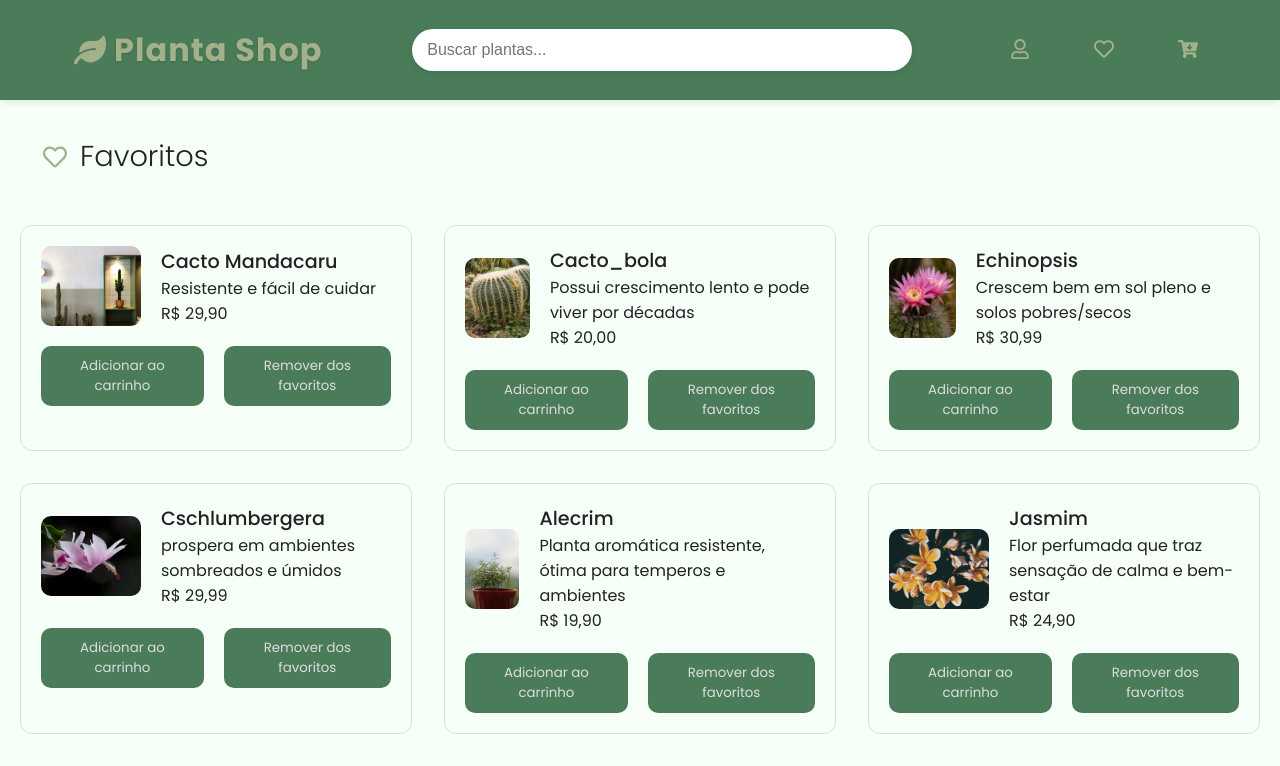
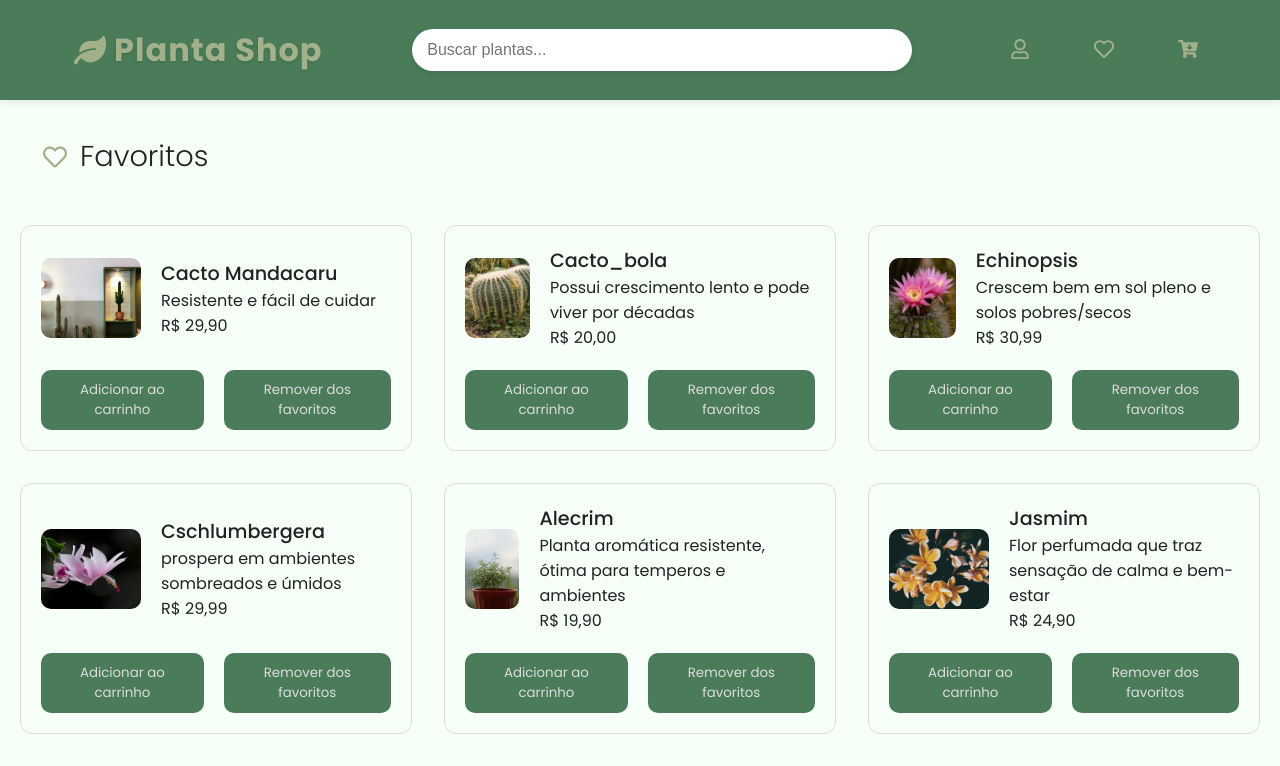
Before and after one commit to DiogoIV/My_store, a React (Vite) app: page /favoritos in a window 1280 px wide. Shown: the top 766 px of the page. Built offline with nearby package versions, Linux system fonts and the light colour scheme.

Commit message:
set
remover itens

```diff
--- a/src/pages/Favoritos/Favoritos.css
+++ b/src/pages/Favoritos/Favoritos.css
@@ -6,6 +6,7 @@
     gap: 2rem;
     padding: 20px;
     flex: 1;
+
 }
 
 /*desc-favoritos*/
@@ -42,12 +43,14 @@
     display: grid;
     grid-template-columns: repeat(auto-fit, minmax(350px, 1fr));
     gap: 2rem;
+    margin-bottom: 4rem;
 }
 
 
 .card-favoritos {
     display: flex;
     flex-direction: column;
+    justify-content: space-between;
     gap: 10px;
 
     padding: 20px;
@@ -64,7 +67,7 @@
     display: flex;
     align-items: center;
     gap: 20px;
-
+    flex: 1;
 }
 
 .primary-favoritos img {
@@ -84,8 +87,9 @@
 
 .secudary-favoritos {
     display: flex;
-
+    justify-content: center;
     gap: 20px;
+    flex: 0 1 40px;
 
 }
 
@@ -99,4 +103,5 @@
     color: #ddd;
     border-radius: 10px;
     border: none;
+
 }
--- a/src/pages/Favoritos/Favoritos.jsx
+++ b/src/pages/Favoritos/Favoritos.jsx
@@ -6,6 +6,13 @@ import { FaRegHeart } from 'react-icons/fa'
 function Favoritos () {
 
     const [favorito, setFavorito] = useState(produtos)
+
+    function removercart (ID) {
+        const itensRemovidos = favorito.filter(item => item.id !== ID);
+
+        return setFavorito(itensRemovidos)
+    }
+
 
     const cartfavorito = favorito.map(el => {
         return (
@@ -26,7 +33,7 @@ function Favoritos () {
 
                     <button>Adicionar ao carrinho</button>
 
-                    <button>
+                    <button onClick={()=> removercart(el.id)}>
                         Remover dos favoritos
                     </button>
                 </div>
```
